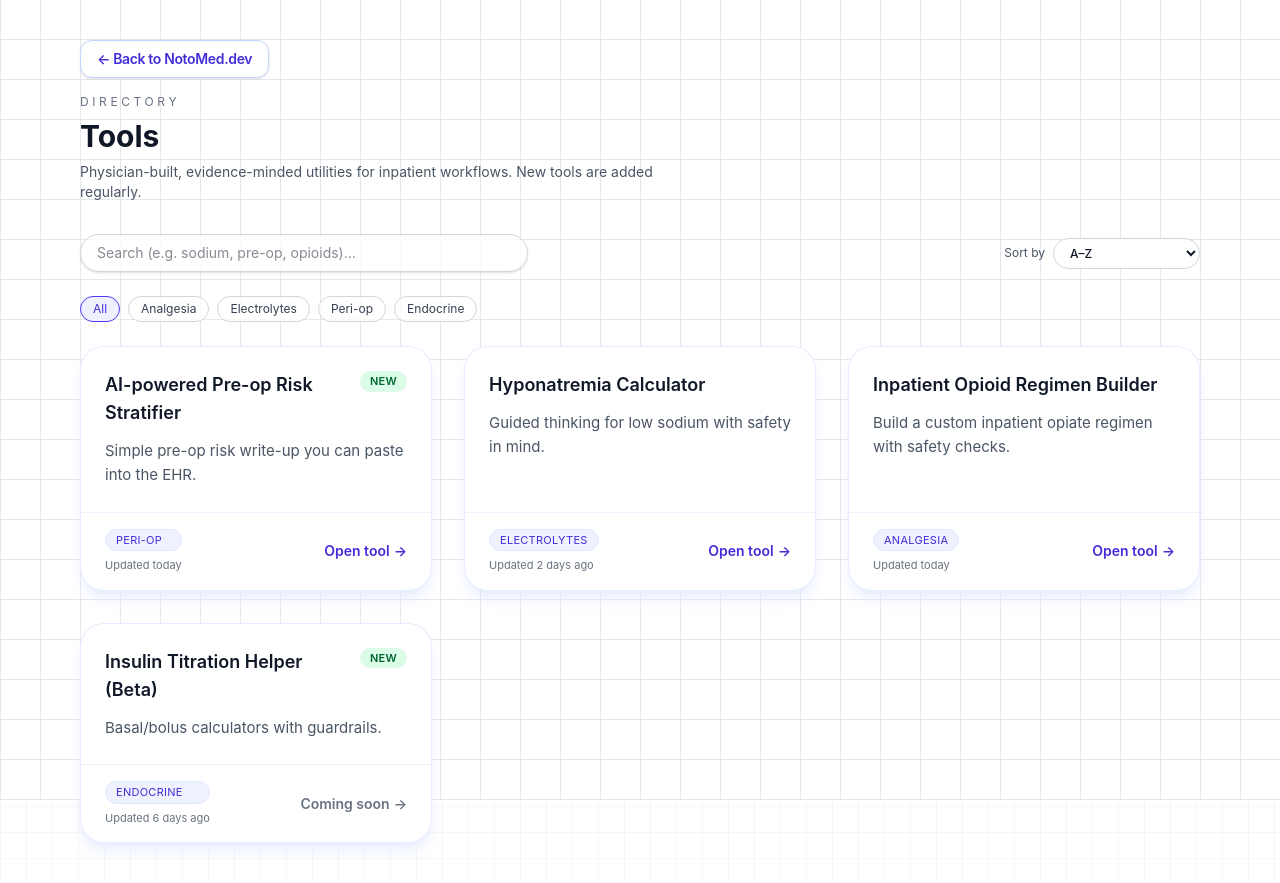
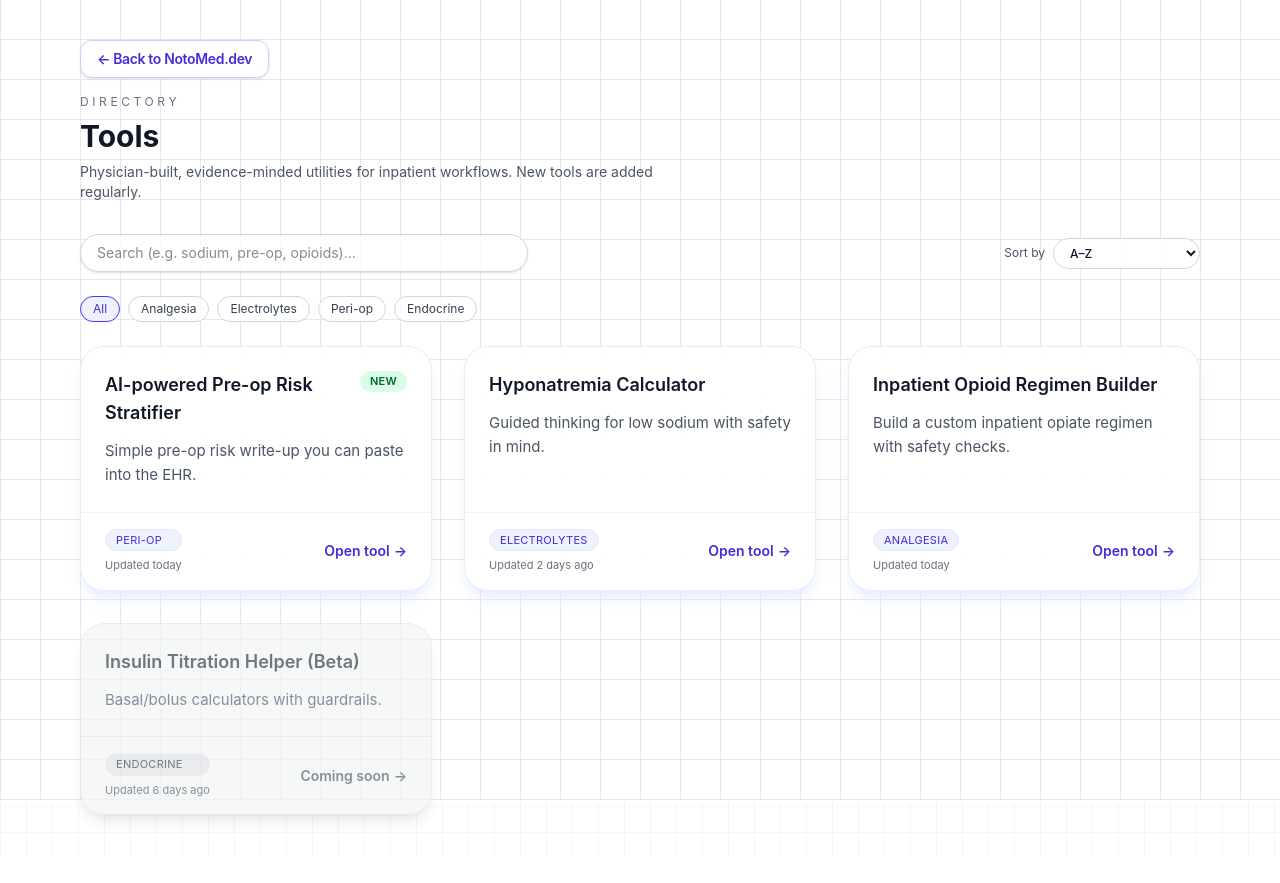
Before and after one commit to NotoMD-dev/notomed-site, a Next.js app: page /tools in a window 1280 px wide. After the commit the page ends 855 px from the top, so only its background shows below. Built offline with nearby package versions, Linux system fonts and the light colour scheme.

Commit message:
Hide new badge on placeholder insulin card

```diff
--- a/src/app/tools/client-page.tsx
+++ b/src/app/tools/client-page.tsx
@@ -262,35 +262,89 @@ function ToolCard({ tool }: { tool: Tool }) {
   const isLive = !tool.isPlaceholder && tool.path !== "#";
   const updatedLabel = formatUpdated(tool.lastUpdated);
 
+  const baseCardClasses = [
+    "group flex h-full flex-col justify-between rounded-3xl border shadow-lg transition",
+  ];
+  const variantCardClasses = tool.isPlaceholder
+    ? [
+        "border-gray-200",
+        "bg-gray-100/90",
+        "text-gray-500",
+        "opacity-80",
+        "hover:translate-y-0",
+        "focus-within:ring-0",
+      ]
+    : [
+        "border-indigo-100/80",
+        "bg-white/95",
+        "shadow-indigo-100/70",
+        "hover:-translate-y-0.5",
+        "hover:shadow-xl",
+        "focus-within:ring-2",
+        "focus-within:ring-indigo-400/70",
+      ];
+  const cardClasses = [...baseCardClasses, ...variantCardClasses].join(" ");
+
   const content = (
     // To disable hover float, remove hover:-translate-y-0.5 and hover:shadow-md.
-    <div className="group flex h-full flex-col justify-between rounded-3xl border border-indigo-100/80 bg-white/95 shadow-lg shadow-indigo-100/70 transition hover:-translate-y-0.5 hover:shadow-xl focus-within:ring-2 focus-within:ring-indigo-400/70">
+    <div className={cardClasses}>
       <div className="flex flex-1 flex-col gap-3 p-6">
         <div className="flex items-start justify-between gap-3">
-          <h2 className="text-base font-semibold text-gray-900 md:text-lg">
+          <h2
+            className={[
+              "text-base font-semibold md:text-lg",
+              tool.isPlaceholder ? "text-gray-600" : "text-gray-900",
+            ].join(" ")}
+          >
             {tool.name}
           </h2>
-          {tool.isNew && (
-            <span className="shrink-0 rounded-full bg-green-100 px-2.5 py-0.5 text-[11px] font-semibold uppercase tracking-wide text-green-800">
+          {tool.isNew && !tool.isPlaceholder && (
+            <span
+              className={[
+                "shrink-0 rounded-full px-2.5 py-0.5 text-[11px] font-semibold uppercase tracking-wide",
+                tool.isPlaceholder
+                  ? "bg-gray-200 text-gray-600"
+                  : "bg-green-100 text-green-800",
+              ].join(" ")}
+            >
               NEW
             </span>
           )}
         </div>
-        <p className="flex-1 text-sm leading-relaxed text-gray-600 md:text-[15px]">
+        <p
+          className={[
+            "flex-1 text-sm leading-relaxed md:text-[15px]",
+            tool.isPlaceholder ? "text-gray-500" : "text-gray-600",
+          ].join(" ")}
+        >
           {tool.description}
         </p>
       </div>
 
-      <div className="flex items-center justify-between border-t border-indigo-50 px-6 py-4 text-[12px]">
+      <div
+        className={[
+          "flex items-center justify-between border-t px-6 py-4 text-[12px]",
+          tool.isPlaceholder ? "border-gray-200" : "border-indigo-50",
+        ].join(" ")}
+      >
         <div className="flex flex-col gap-1.5">
-          <span className="inline-flex items-center rounded-full border border-indigo-100 bg-indigo-50 px-2.5 py-0.5 text-[11px] uppercase tracking-wide text-indigo-700">
+          <span
+            className={[
+              "inline-flex items-center rounded-full border px-2.5 py-0.5 text-[11px] uppercase tracking-wide",
+              tool.isPlaceholder
+                ? "border-gray-200 bg-gray-200 text-gray-600"
+                : "border-indigo-100 bg-indigo-50 text-indigo-700",
+            ].join(" ")}
+          >
             {tool.category}
           </span>
-          <span className="text-[11px] text-gray-500">{updatedLabel}</span>
+          <span className="text-[11px] text-gray-500">
+            {updatedLabel}
+          </span>
         </div>
 
         {tool.isPlaceholder ? (
-          <span className="inline-flex items-center gap-1 text-sm font-semibold text-gray-500 group-hover:text-gray-700">
+          <span className="inline-flex items-center gap-1 text-sm font-semibold text-gray-500">
             Coming soon
             <span aria-hidden>→</span>
           </span>
```
